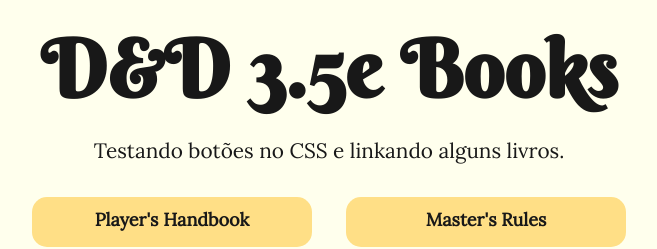
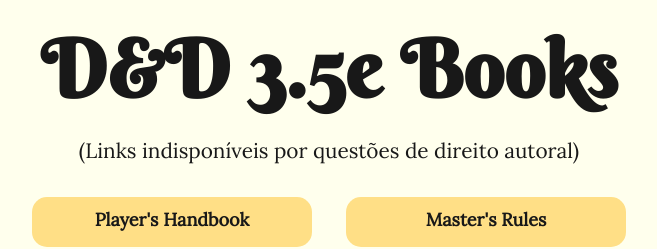
Before and after one commit to GabeNodari/Dungeons-and-Dragons, a plain HTML site: page index.html in a window 1280 px wide. Shown: the top 249 px of the page, without its empty margins (311-968 px from the left). Drawn offline with Linux system fonts and the light colour scheme.

Commit message:
index.html

```diff
--- a/index.html
+++ b/index.html
@@ -13,8 +13,8 @@
 <body>
   <main>
     <h1 id="title">D&D 3.5e Books</h1>
-    <p>Testando botões no CSS e linkando alguns livros.</p>
-<!--Botões com os links-->
+    <p>(Links indisponíveis por questões de direito autoral)</p>
+<!--Botões-->
     <div class="frame">
       <a href="#"
       target="_blank" class="btn btn1" aria-label="Abre o PDF Player's Handbook em uma nova aba">Player's Handbook</a>
@@ -23,7 +23,7 @@
       <a href="#" target="_blank"
       class="btn btn3" aria-label="Abre o PDF Monster Manual em uma nova aba">Monster Manual</a>
     </div>
-<!--Imagem ilustrativa-->
+<!--Imagem-->
     <div class="image">
       <img src="https://1.bp.blogspot.com/-9Rg9WEx0KaQ/TxCGEuLWRiI/AAAAAAAABLk/D1NLgsEMFno/s640/117775.jpg" alt="Ilustração de um dragão de cinco cabeças baforando fogo">
     </div>
```
